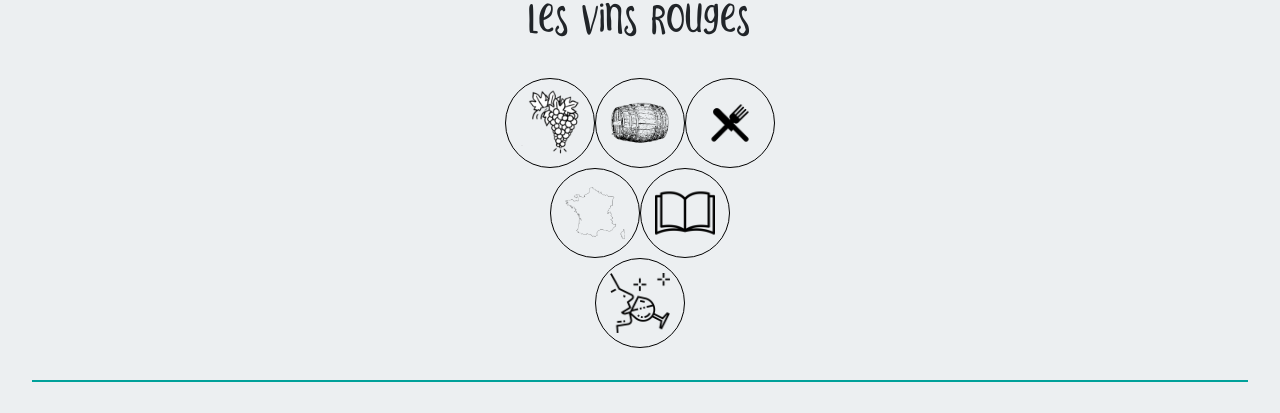
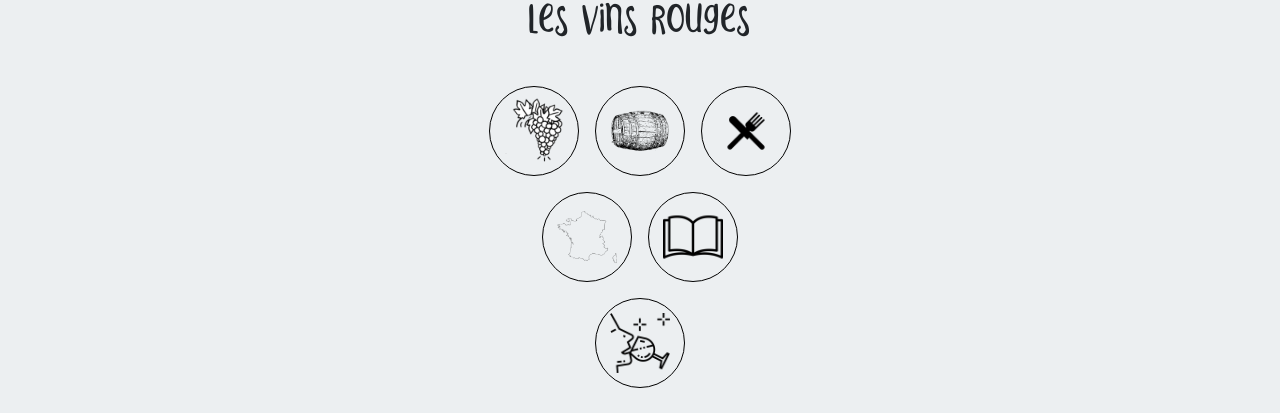
Before and after one commit to WildCodeSchool/reims-js-202003-pjt-tonton-sommelier-client, a React (Create React App) app: page /boxes/1 in a window 1280 px wide. Shown: the part 387-800 px from the top of the page. Built offline with nearby package versions, Linux system fonts and the light colour scheme.

Commit message:
feat(box.css): add margin to the circle button

```diff
--- a/src/components/Box.css
+++ b/src/components/Box.css
@@ -13,6 +13,7 @@
     display: flex;
     justify-content: center;
     align-items: center;
+    margin: 1vh;
 }
 
 .ImgOeilNez {
@@ -30,7 +31,7 @@
     border-bottom: #00A19A solid 0.3vh;
     margin-left: 4vh;
     margin-right: 4vh;
-    margin-bottom: 8vh;
+    margin-bottom: 7vh;
     padding-bottom: 4vh;
 }
 
```
